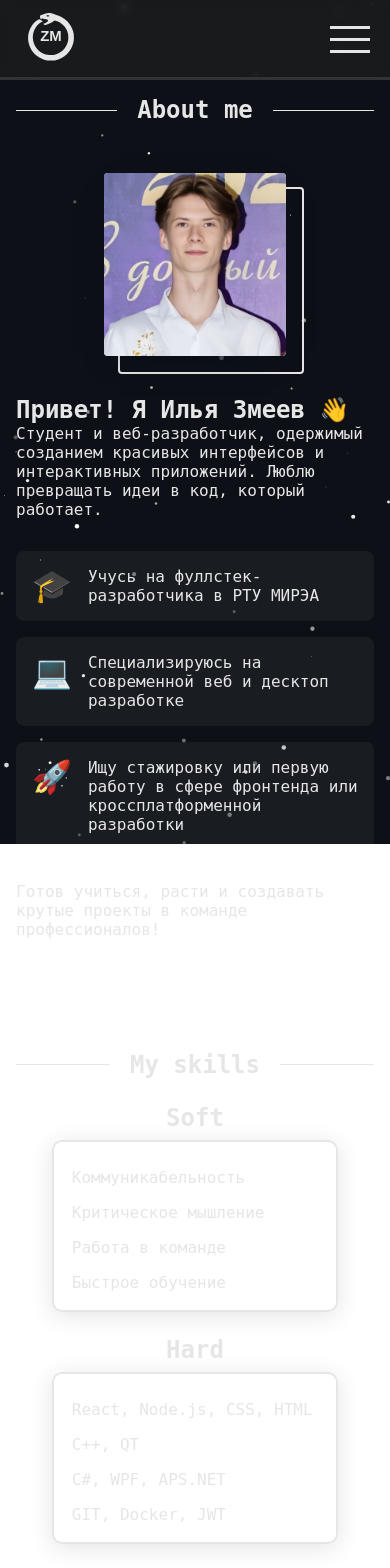
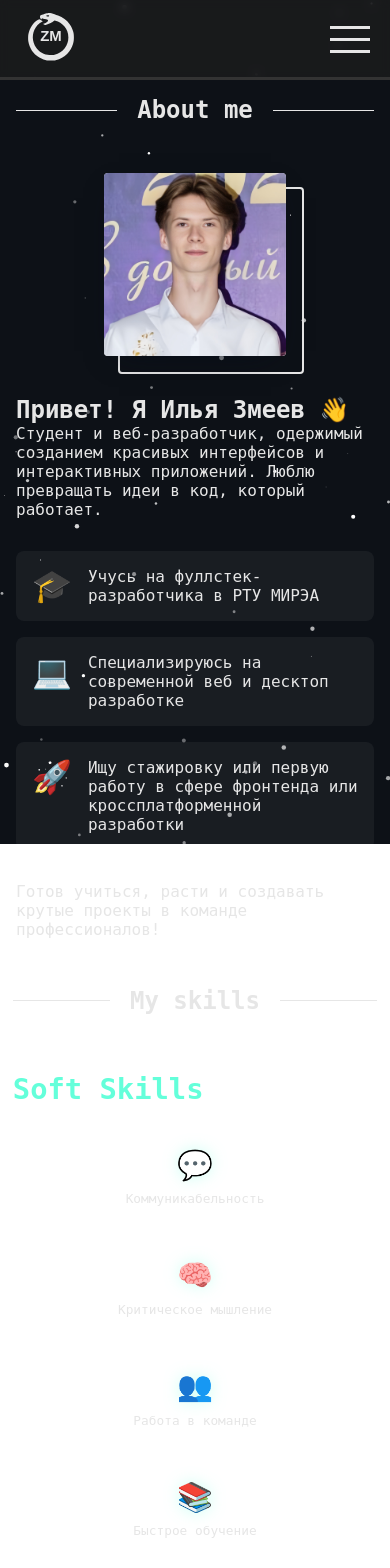
Before and after one commit to VibeZmey/my-web-site, a React (Create React App) app: page / in a window 390 px wide. Shown: the top 1568 px of the page. Built offline with nearby package versions, Linux system fonts and the light colour scheme; a web font is replaced by a local one.

Commit message:
rebuild composition

```diff
--- a/src/components/Skills/Skills.jsx
+++ b/src/components/Skills/Skills.jsx
@@ -3,28 +3,51 @@ import Title from "../Title/Title";
 
 function Skills(){
 
-  const hard = ['React, Node.js, CSS, HTML', 'C++, QT', 'C#, WPF, APS.NET', 'GIT, Docker, JWT']
-  const soft =['Коммуникабельность', 'Критическое мышление', 'Работа в команде', 'Быстрое обучение']
+  const hard = [
+    { name: 'React, Node.js, CSS, HTML', icon: '⚡' },
+    { name: 'C++, QT', icon: '🔧' },
+    { name: 'C#, WPF, APS.NET', icon: '🎯' },
+    { name: 'GIT, Docker, JWT', icon: '📦' }
+  ]
+
+  const soft = [
+    { name: 'Коммуникабельность', icon: '💬' },
+    { name: 'Критическое мышление', icon: '🧠' },
+    { name: 'Работа в команде', icon: '👥' },
+    { name: 'Быстрое обучение', icon: '📚' }
+  ]
+
   return (
     <section id="skills" className={styles.skills}>
       <Title>My skills</Title>
 
-      <div className={styles.inner}>
-        <div className={styles.skillWrapper}>
-          <h2>Soft</h2>
-          <ul className={styles.skillsList}>
-            {soft.map((skill, i) => (<li key={i}>{skill}</li>))}
-          </ul>
+      <div className={styles.container}>
+        {/* Soft Skills */}
+        <div className={styles.skillCategory}>
+          <h2>Soft Skills</h2>
+          <div className={styles.skillsGrid}>
+            {soft.map((skill, i) => (
+              <div key={i} className={styles.skillCard}>
+                <div className={styles.skillIcon}>{skill.icon}</div>
+                <p className={styles.skillName}>{skill.name}</p>
+              </div>
+            ))}
+          </div>
         </div>
 
-        <div className={styles.skillWrapper}>
-          <h2>Hard</h2>
-          <ul className={styles.skillsList}>
-            {hard.map((skill, i) => (<li key={i}>{skill}</li>))}
-          </ul>
+        {/* Hard Skills */}
+        <div className={styles.skillCategory}>
+          <h2>Hard Skills</h2>
+          <div className={styles.skillsGrid}>
+            {hard.map((skill, i) => (
+              <div key={i} className={styles.skillCard}>
+                <div className={styles.skillIcon}>{skill.icon}</div>
+                <p className={styles.skillName}>{skill.name}</p>
+              </div>
+            ))}
+          </div>
         </div>
       </div>
-
     </section>
   );
 }
--- a/src/components/Skills/Skills.module.css
+++ b/src/components/Skills/Skills.module.css
@@ -1,87 +1,195 @@
-.inner{
-  display: grid;
-  grid-template-columns:1fr 1fr;
-  gap: 2rem;
-}
-
-.inner h2{
-  text-align: center;
-}
 .skills {
   color: var(--text-color);
-  padding: 5rem 4rem 1rem 4rem;
+  padding: 5rem 4rem 3rem 4rem;
   width: 100%;
   height: auto;
 }
 
-.skillWrapper{
+.container {
+  display: grid;
+  grid-template-columns: 1fr 1fr;
+  gap: 3rem;
+  margin-top: 2rem;
 }
 
-.skillsList {
-  list-style: none;
-  padding: 1rem;
-  margin: 0.5rem auto;
-  width: 100%;
-  background: transparent;
-  border-radius: var(--border-radius);
-  box-shadow: 0 4px 24px 0 rgba(0,0,0,0.11);
-  font-size: 1.15rem;
+/* Категория скиллов */
+.skillCategory {
   display: flex;
   flex-direction: column;
-  gap: 0.5rem;
-  border: 2px solid var(--text-color);
+  gap: 1.5rem;
 }
 
-.skillsList li {
+
+.skillCategory h2 {
+  font-size: 1.8rem;
+  font-weight: 600;
+  margin: 0;
+  white-space: nowrap;
+  color: var(--accent-color);
+  background-clip: text;
+}
+
+/* Сетка скиллов */
+.skillsGrid {
+  display: grid;
+  grid-template-columns: 1fr 1fr;
+  gap: 1.2rem;
+}
+
+/* Карточка скилла */
+.skillCard {
+  display: flex;
+  flex-direction: column;
+  align-items: center;
+  justify-content: center;
+  gap: 0.8rem;
+  padding: 1.5rem;
+  background: var(--highlight-bg);
+  border: 2px solid transparent;
+  border-radius: 12px;
+  cursor: pointer;
+  transition: all 0.3s cubic-bezier(0.34, 1.56, 0.64, 1);
+  position: relative;
+  overflow: hidden;
+}
+
+.skillCard::before {
+  content: '';
+  position: absolute;
+  top: 0;
+  left: -100%;
+  width: 100%;
+  height: 100%;
+  background: linear-gradient(90deg, transparent, rgba(100, 255, 218, 0.1), transparent);
+  transition: left 0.5s ease;
+}
+
+.skillCard:hover::before {
+  left: 100%;
+}
+
+.skillCard:hover {
+  border-color: var(--accent-color);
+  background: rgba(100, 255, 218, 0.05);
+  transform: translateY(-12px);
+  box-shadow: 0 12px 24px rgba(100, 255, 218, 0.15);
+  backdrop-filter: blur(10px);
+}
+
+.skillIcon {
+  font-size: 2.5rem;
   display: flex;
   align-items: center;
-  padding: 0.5rem 0 0 0.5rem;
-  border-radius: 8px;
-  background: var(--highlight-bg);
-  transition: all 0.3s ease;
+  justify-content: center;
+  filter: drop-shadow(0 0 8px rgba(100, 255, 218, 0.3));
+  transition: transform 0.3s ease;
 }
-.skillsList li:hover {
-  background: rgba(106, 106, 106, 0.2);
-  backdrop-filter: blur(2px);
-  transform: translateY(-10px);
+
+.skillCard:hover .skillIcon {
+  transform: scale(1.2) rotate(10deg);
+  filter: drop-shadow(0 0 16px rgba(100, 255, 218, 0.6));
+}
+
+.skillName {
+  font-size: 0.95rem;
+  font-weight: 500;
+  text-align: center;
+  margin: 0;
+  color: var(--text-color);
+  transition: color 0.3s ease;
+}
+
+.skillCard:hover .skillName {
   color: var(--accent-color);
 }
 
+/* Планшет */
+@media (max-width: 1024px) {
+  .skills {
+    padding: 4rem 2rem 2rem 2rem;
+  }
 
-.icon {
-  font-size: 1.45em;
-  margin-right: 18px;
-  color: #64ffda;
-  filter: drop-shadow(0 2px 6px #64ffda33);
-}
+  .container {
+    gap: 2rem;
+  }
 
-@media (max-width: 992px){
-  .skills{
-    padding: 5rem 2rem 1rem 2rem;
+  .skillsGrid {
+    grid-template-columns: 1fr 1fr;
+  }
+
+  .categoryHeader h2 {
+    font-size: 1.5rem;
+  }
+
+  .skillIcon {
+    font-size: 2rem;
   }
 }
 
+/* Мобильные устройства */
 @media (max-width: 768px) {
-  .skills{padding: 6rem 1rem 1rem 1rem;}
-
-  .skillsList li:hover{transform: translateY(-5px);}
-
-  .skillsList {
-    width: 80%;
-    padding: 18px 10px 18px 10px;
-    font-size: 1em;
+  .skills {
+    padding: 3rem 1rem 2rem 1rem;
   }
 
-  .icon {
-    font-size: 1.15em;
-    margin-right: 12px;
+  .container {
+    grid-template-columns: 1fr;
+    gap: 2rem;
   }
 
-  .inner {
-    display: flex;
-    flex-direction: column;
-    padding-bottom: 2rem;
-    justify-items: center;
+  .skillsGrid {
+    grid-template-columns: 1fr 1fr;
     gap: 1rem;
   }
+
+  .categoryHeader h2 {
+    font-size: 1.3rem;
+  }
+
+  .skillCard {
+    padding: 1.2rem 0.8rem;
+    gap: 0.6rem;
+  }
+
+  .skillCard:hover {
+    transform: translateY(-8px);
+  }
+
+  .skillIcon {
+    font-size: 2rem;
+  }
+
+  .skillName {
+    font-size: 0.85rem;
+  }
 }
+
+@media (max-width: 480px) {
+  .skills {
+    padding: 2rem 0.8rem 2rem 0.8rem;
+  }
+
+  .container {
+    gap: 1.5rem;
+  }
+
+  .skillsGrid {
+    grid-template-columns: 1fr;
+  }
+
+  .categoryHeader h2 {
+    font-size: 1.1rem;
+  }
+
+  .skillCard {
+    padding: 1rem 0.6rem;
+  }
+
+  .skillIcon {
+    font-size: 1.8rem;
+  }
+
+  .skillName {
+    font-size: 0.8rem;
+  }
+}
```
